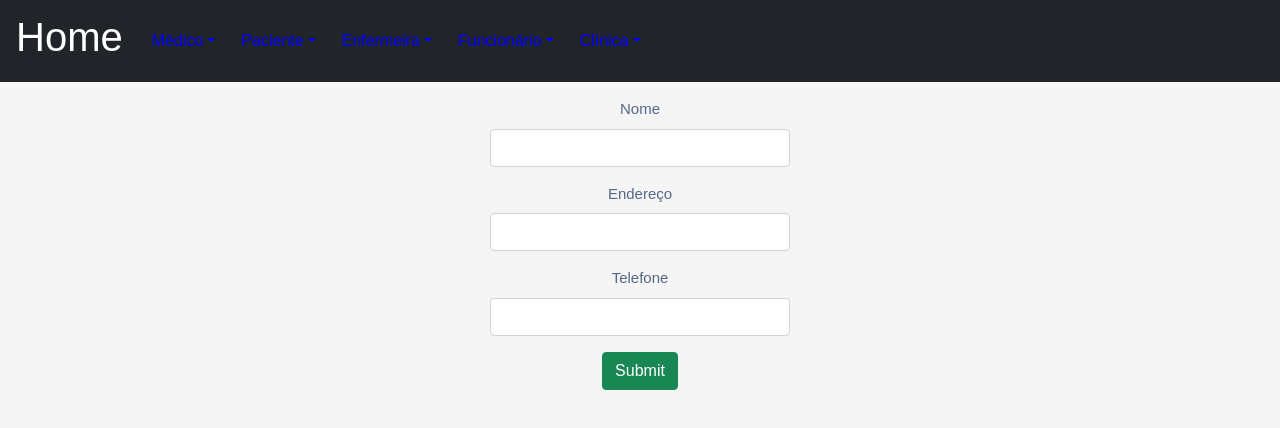
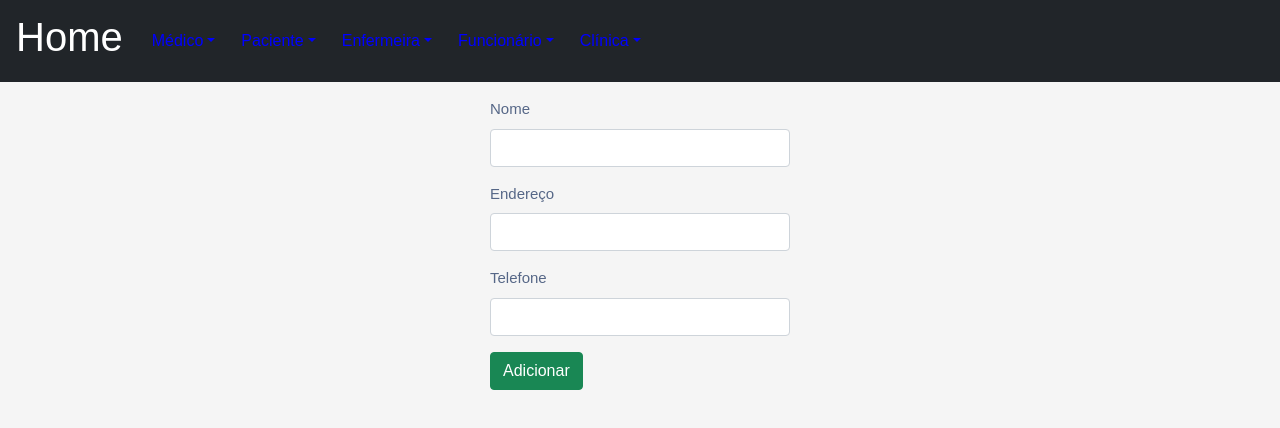
Before and after one commit to DuanCamargo/Sistema_Medico, a React (Create React App) app: page /addClinicas in a window 1280 px wide. Shown: the top 428 px of the page. Built offline with nearby package versions, Linux system fonts and the light colour scheme.

Commit message:
alinhando textos e retirando botao de busca

```diff
--- a/src/components/AddClinicas.js
+++ b/src/components/AddClinicas.js
@@ -39,7 +39,7 @@ const AddClinicas = () => {
   }
 
   return (
-    <div className="submit-form clinica-box">
+    <div className="submit-form clinica-box text-left">
       {submitted ? (
         <div>
           <h4>You submitted successfully!</h4>
@@ -89,7 +89,7 @@ const AddClinicas = () => {
               />
             </div>
             <button type="submit"
-                    className="btn btn-success">Submit</button>
+                    className="btn btn-success">Adicionar</button>
           </form>
         </div>
       )}
--- a/src/components/Clinica.js
+++ b/src/components/Clinica.js
@@ -70,7 +70,7 @@ const Clinica = props => {
   };
 
   return (
-    <div className="clinica-box">
+    <div className="clinica-box text-left">
       {currentClinica.id !== null ? (
         <div className="edit-form">
           <h4>Clínica</h4>
--- a/src/components/ClinicaList.js
+++ b/src/components/ClinicaList.js
@@ -22,6 +22,15 @@ const ClinicaList = () => {
   const onChangeSearchTitle = e => {
     const searchTitle = e.target.value;
     setSearchTitle(searchTitle);
+
+    ClinicaDataService.findByTitle(searchTitle)
+      .then(response => {
+        setClinics(response.data);
+        console.log(response.data);
+      })
+      .catch(e => {
+        console.log(e);
+      });
   }
 
   const deleteClinic = (id) => {
@@ -51,14 +60,7 @@ const ClinicaList = () => {
   };
 
   const findByTitle = () => {
-    ClinicaDataService.findByTitle(searchTitle)
-      .then(response => {
-        setClinics(response.data);
-        console.log(response.data);
-      })
-      .catch(e => {
-        console.log(e);
-      });
+
   };
 
   return (
@@ -68,19 +70,10 @@ const ClinicaList = () => {
           <input
             type="text"
             className="form-control"
-            placeholder="Search by title"
+            placeholder="Buscar por nome"
             value={searchTitle}
             onChange={onChangeSearchTitle}
           />
-          <div className="input-group-append">
-            <button
-            className="btn btn-outline-secondary"
-            type="button"
-            onClick={findByTitle}
-            >
-              Search
-            </button>
-          </div>
         </div>
       </div>
       <div className="col-md-10">
```
